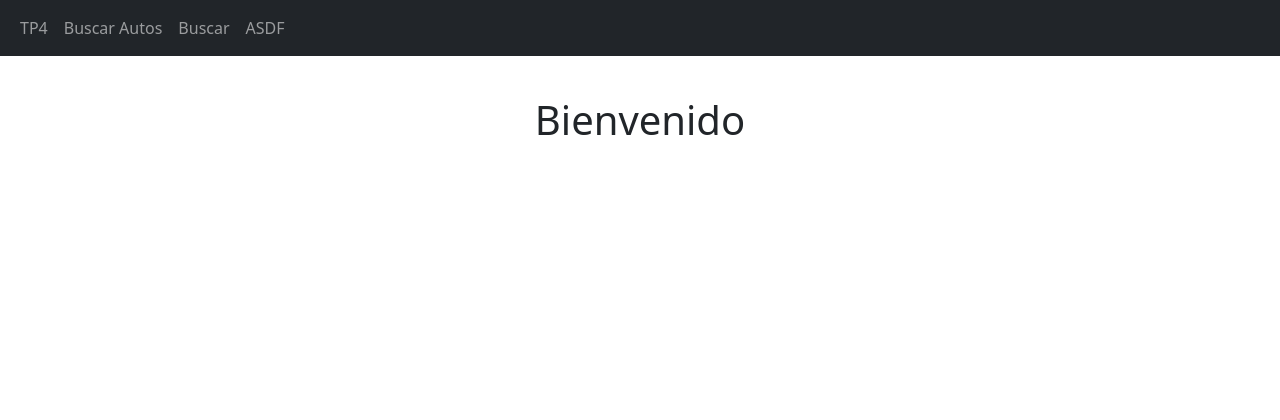
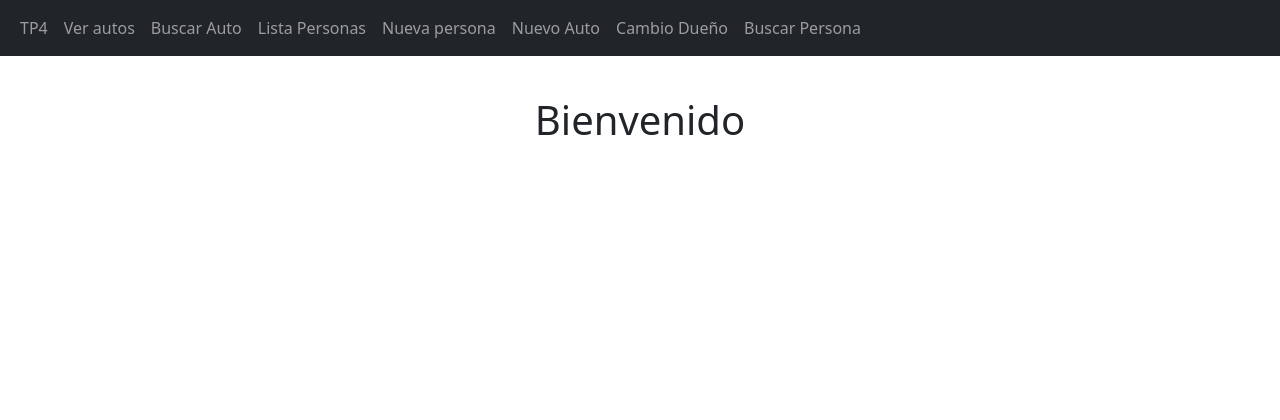
Before and after one commit to leanf19/PWD2021, a PHP site: page / in a window 1280 px wide. Shown: the top 420 px of the page. Run offline with PHP 8.4, Linux system fonts and the light colour scheme; some libraries are stand-ins or nearby versions.

Commit message:
Fix header

```diff
--- a/TP4/Views/structure/Header.php
+++ b/TP4/Views/structure/Header.php
@@ -31,16 +31,28 @@
             <div class="collapse navbar-collapse" id="navbarExample01">
                 <ul class="navbar-nav me-auto mb-2 mb-lg-0">
                     <li class="nav-item active">
-                        <a class="nav-link" aria-current="page" href="#">TP4</a>
+                        <a class="nav-link" aria-current="page" href="">TP4</a>
                     </li>
                     <li class="nav-item">
-                        <a class="nav-link" href="#">Buscar Autos</a>
+                        <a class="nav-link" href="verAutos.php">Ver autos</a>
                     </li>
                     <li class="nav-item">
-                        <a class="nav-link" href="#">Buscar</a>
+                        <a class="nav-link" href="buscarAuto.php">Buscar Auto</a>
                     </li>
                     <li class="nav-item">
-                        <a class="nav-link" href="#">ASDF</a>
+                        <a class="nav-link" href="listaPersonas.php">Lista Personas</a>
+                    </li>
+                    <li class="nav-item">
+                        <a class="nav-link" href="nuevaPersona.php">Nueva persona</a>
+                    </li>
+                    <li class="nav-item">
+                        <a class="nav-link" href="nuevoAuto.php">Nuevo Auto</a>
+                    </li>
+                    <li class="nav-item">
+                        <a class="nav-link" href="cambioDuenio.php">Cambio Dueño</a>
+                    </li>
+                    <li class="nav-item">
+                        <a class="nav-link" href="buscarPersona.html">Buscar Persona</a>
                     </li>
                 </ul>
             </div>
```
